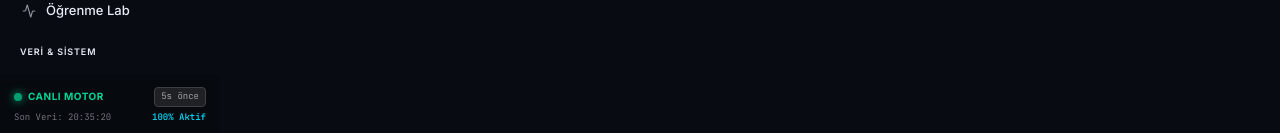
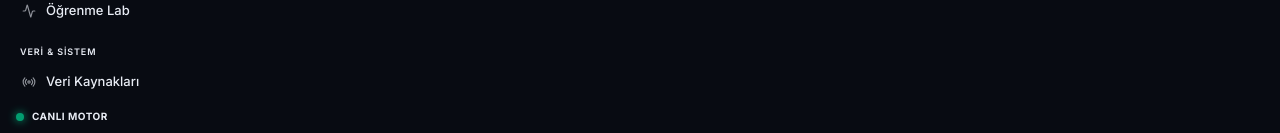
Before and after one commit to servetarslan02/bist-100, a Next.js app in the folder apps/web/: page / in a window 1280 px wide. Shown: the part 664-797 px from the top of the page. Built offline with nearby package versions, Linux system fonts and the light colour scheme; no server answers.

Commit message:
style: simplify sidebar footer to minimal CANLI MOTOR with dynamic status dot

```diff
--- a/apps/web/src/components/layout/Sidebar.tsx
+++ b/apps/web/src/components/layout/Sidebar.tsx
@@ -127,19 +127,30 @@ export function Sidebar() {
         ))}
       </nav>
 
-      <div className="px-3.5 py-3" style={{ borderTop: "1px solid var(--color-border-subtle)", background: "rgba(0,0,0,0.2)" }}>
-        <div className="flex items-center justify-between">
-          <div className="flex items-center gap-1.5">
-            <div className="w-2 h-2 rounded-full bg-emerald-400 animate-pulse shadow-[0_0_8px_#00e5a0]" />
-            <span className="text-[10px] font-bold text-emerald-400 tracking-wider">CANLI MOTOR</span>
-          </div>
-          <span className="text-[9px] font-data text-zinc-400 bg-zinc-800/80 px-1.5 py-0.5 rounded border border-zinc-700">
-            {secondsAgo === 0 ? "Şimdi" : `${secondsAgo}s önce`}
+      <div className="px-4 py-3" style={{ borderTop: "1px solid var(--color-border-subtle)" }}>
+        <div className="flex items-center gap-2">
+          <div
+            className={`w-2 h-2 rounded-full flex-shrink-0 ${
+              secondsAgo < 10
+                ? "bg-emerald-400 animate-pulse shadow-[0_0_8px_#00e5a0]"
+                : secondsAgo < 25
+                ? "bg-amber-400 shadow-[0_0_8px_#ffaa00]"
+                : "bg-rose-500 shadow-[0_0_8px_#ff4466]"
+            }`}
+          />
+          <span
+            className="text-[10px] font-bold uppercase tracking-wider"
+            style={{
+              color:
+                secondsAgo < 10
+                  ? "var(--color-accent-green)"
+                  : secondsAgo < 25
+                  ? "#ffaa00"
+                  : "#ff4466",
+            }}
+          >
+            CANLI MOTOR
           </span>
-        </div>
-        <div className="flex items-center justify-between text-[9px] font-data text-zinc-500 mt-1">
-          <span>Son Veri: {lastSync.toLocaleTimeString("tr-TR")}</span>
-          <span className="text-cyan-400 font-semibold">100% Aktif</span>
         </div>
       </div>
     </aside>
```
